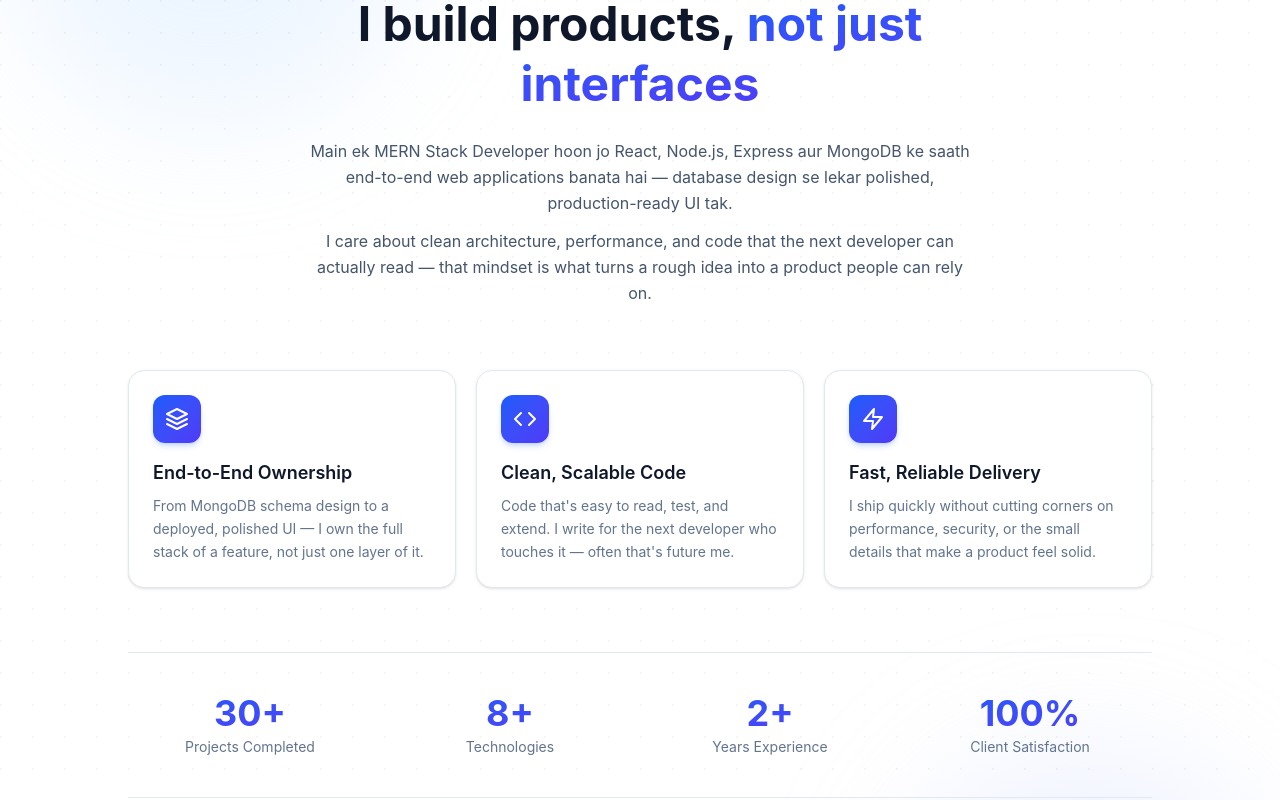
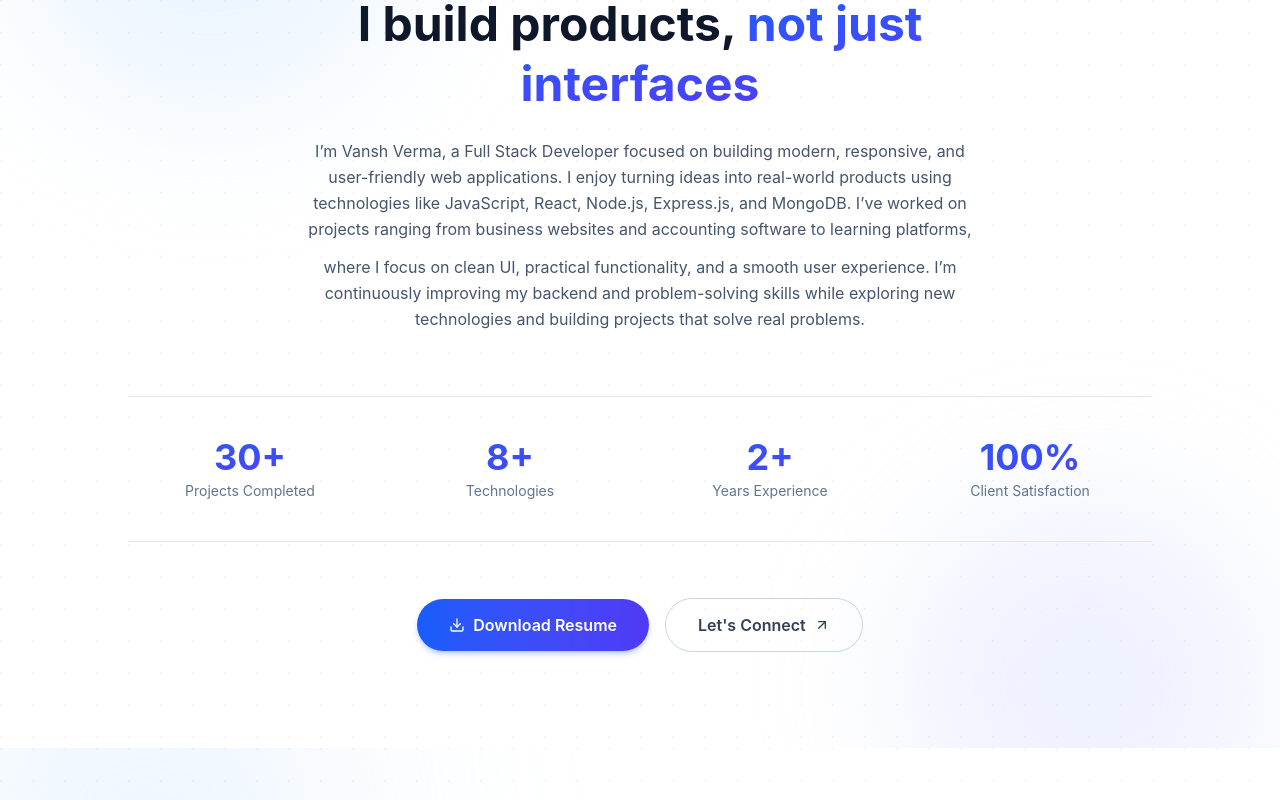
Before and after one commit to vansh-verma-dev/Vansh.dev, a React (Vite) app: page / in a window 1280 px wide. Shown: the part 960-1760 px from the top of the page. Built offline with nearby package versions, Linux system fonts and the light colour scheme.

Commit message:
About Tittle chnage

```diff
--- a/src/components/about.jsx
+++ b/src/components/about.jsx
@@ -1,23 +1,6 @@
 import { useEffect, useRef, useState } from "react";
 import { FiCode, FiLayers, FiZap, FiDownload, FiArrowUpRight } from "react-icons/fi";
 
-const features = [
-  {
-    icon: FiLayers,
-    title: "End-to-End Ownership",
-    desc: "From MongoDB schema design to a deployed, polished UI — I own the full stack of a feature, not just one layer of it.",
-  },
-  {
-    icon: FiCode,
-    title: "Clean, Scalable Code",
-    desc: "Code that's easy to read, test, and extend. I write for the next developer who touches it — often that's future me.",
-  },
-  {
-    icon: FiZap,
-    title: "Fast, Reliable Delivery",
-    desc: "I ship quickly without cutting corners on performance, security, or the small details that make a product feel solid.",
-  },
-];
 
 const stats = [
   { value: 30, suffix: "+", label: "Projects Completed" },
@@ -139,41 +122,18 @@ export default function About() {
             className="reveal-item mb-3 text-slate-600 leading-relaxed"
             style={{ animationDelay: "0.25s" }}
           >
-            Main ek MERN Stack Developer hoon jo React, Node.js, Express aur
-            MongoDB ke saath end-to-end web applications banata hai — database
-            design se lekar polished, production-ready UI tak.
+           I’m Vansh Verma, a Full Stack Developer focused on building modern, responsive, and user-friendly web applications. I enjoy turning ideas into real-world products using technologies like JavaScript, React, Node.js, Express.js, and MongoDB. I’ve worked on projects ranging from business websites and accounting software to learning platforms,
+
           </p>
           <p
             className="reveal-item text-slate-600 leading-relaxed"
             style={{ animationDelay: "0.35s" }}
           >
-            I care about clean architecture, performance, and code that the
-            next developer can actually read — that mindset is what turns a
-            rough idea into a product people can rely on.
+        where I focus on clean UI, practical functionality, and a smooth user experience. I’m continuously improving my backend and problem-solving skills while exploring new technologies and building projects that solve real problems.
           </p>
         </div>
 
-        {/* Feature cards */}
-        <div
-          ref={cardsRef}
-          className={`mt-16 grid grid-cols-1 gap-5 sm:grid-cols-3 ${cardsInView ? "in-view" : ""}`}
-        >
-          {features.map(({ icon: Icon, title, desc }, i) => (
-            <div
-              key={title}
-              className="reveal-item group rounded-2xl border border-slate-200 bg-white p-6 shadow-sm transition-all duration-300 hover:-translate-y-1.5 hover:border-blue-200 hover:shadow-lg hover:shadow-blue-600/5"
-              style={{ animationDelay: `${0.1 + i * 0.12}s` }}
-            >
-              <div className="mb-4 flex h-12 w-12 items-center justify-center rounded-xl bg-gradient-to-br from-blue-600 to-indigo-600 text-white shadow-md shadow-blue-600/20 transition-transform duration-300 group-hover:scale-110 group-hover:rotate-3">
-                <Icon className="h-6 w-6" />
-              </div>
-              <h3 className="mb-2 text-lg font-semibold text-slate-900">
-                {title}
-              </h3>
-              <p className="text-sm leading-relaxed text-slate-500">{desc}</p>
-            </div>
-          ))}
-        </div>
+
 
         {/* Stats row */}
         <div
--- a/src/components/footer.jsx
+++ b/src/components/footer.jsx
@@ -7,7 +7,7 @@ const socials = [
 ];
 
 function Footer() {
-  const year = new Date().getFullYear();
+  const year =  2025
 
   return (
     <footer className="border-t border-slate-200 bg-white px-6 py-6 text-slate-900">
```
